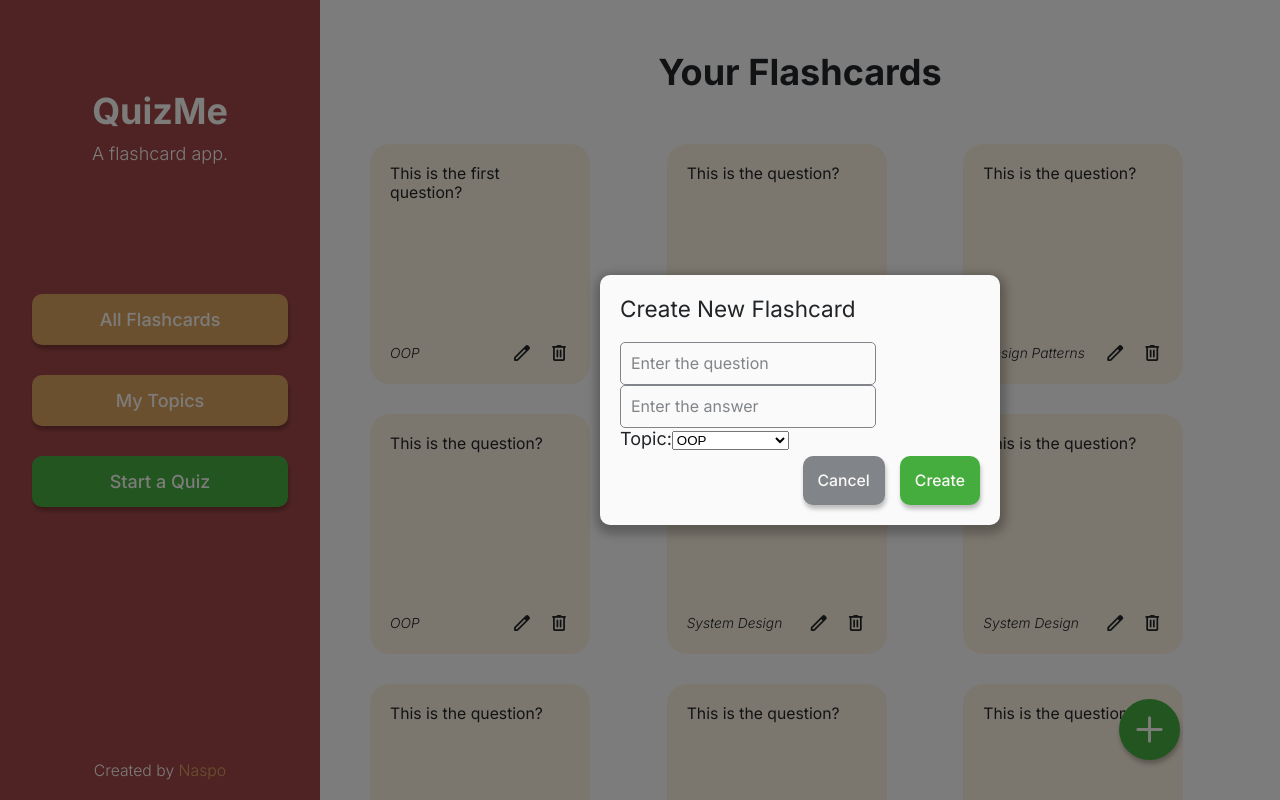
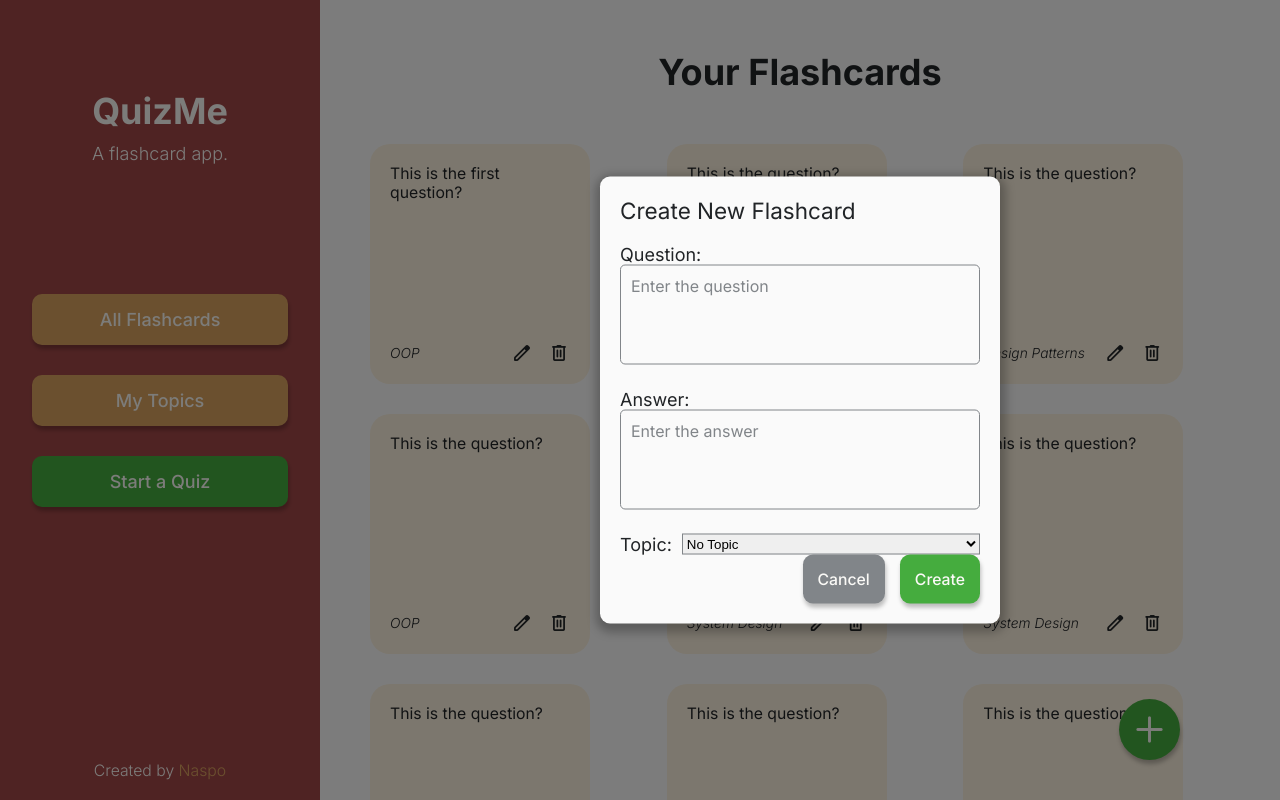
Before and after one commit to NaspoDev/QuizMe, a React (Vite) app in the folder frontend/: page /flashcards in a window 1280 px wide. Both pictures are taken after a click on the button "add". Built offline with nearby package versions, Linux system fonts and the light colour scheme.

Commit message:
working on create flashcard modal

```diff
--- a/frontend/src/components/modals/specific_modals/add_flashcard_modal/AddFlashcardModal.scss
+++ b/frontend/src/components/modals/specific_modals/add_flashcard_modal/AddFlashcardModal.scss
@@ -10,9 +10,22 @@
 
   .add-flashcard-form {
     width: 100%;
+    @include displayFlex(column);
+    gap: 20px;
 
-    .flashcard-text-input {
+    .form-item {
       width: 100%;
+    }
+
+    .flashcard-question-input,
+    .flashcard-answer-input {
+      height: 100px;
+    }
+
+    .flashcard-topic-select-container {
+      display: grid;
+      grid-template-columns: auto 1fr;
+      gap: 10px;
     }
   }
 
--- a/frontend/src/components/modals/specific_modals/add_flashcard_modal/AddFlashcardModal.tsx
+++ b/frontend/src/components/modals/specific_modals/add_flashcard_modal/AddFlashcardModal.tsx
@@ -32,24 +32,29 @@ function AddFlashcardModal({
     >
       <h3 className="add-flashcard-heading text-lg">Create New Flashcard</h3>
       <form className="add-flashcard-form">
-        <input
-          type="text"
+        <div className="flashcard-answer-input-container form-item">
+          <label htmlFor="flashcard-question-input">Question:</label>
+          <textarea
             placeholder="Enter the question"
             className="flashcard-question-input form-item"
             id="flashcard-question-input"
           />
-        <input
-          type="text"
+        </div>
+
+        <div className="flashcard-answer-input-container form-item">
+          <label htmlFor="flashcard-answer-input">Answer:</label>
+          <textarea
             placeholder="Enter the answer"
             className="flashcard-answer-input form-item"
             id="flashcard-answer-input"
           />
-        <div className="topic-select form-item">
+        </div>
+        <div className="flashcard-topic-select-container form-item">
           <label htmlFor="flashcard-topic-select">Topic:</label>
           <select
             name="topic"
             id="flashcard-topic-select"
-            className="topic-select"
+            className="flashcard-topic-select"
           >
             {topics.map((topic) => (
               <option
@@ -60,7 +65,13 @@ function AddFlashcardModal({
                 {topic.name}
               </option>
             ))}
-            <option value="null" key={0} className="topic-select-option">
+            {/* No topic is the default selection */}
+            <option
+              value="null"
+              key={0}
+              className="topic-select-option"
+              selected
+            >
               No Topic
             </option>
           </select>
--- a/frontend/src/index.scss
+++ b/frontend/src/index.scss
@@ -88,7 +88,8 @@ button {
   cursor: pointer;
 }
 
-input {
+input,
+textarea {
   outline: none;
   border: none;
   padding: 8px 10px;
@@ -111,6 +112,14 @@ input {
   &:focus {
     border-color: $theme-color-orange;
   }
+}
+
+textarea {
+  resize: none;
+}
+
+select {
+  border: 1px solid $dark-gray;
 }
 
 // Button class, applied to elements to make them look and behave
```
Lines whose indentation alone changed are shown as unchanged.
